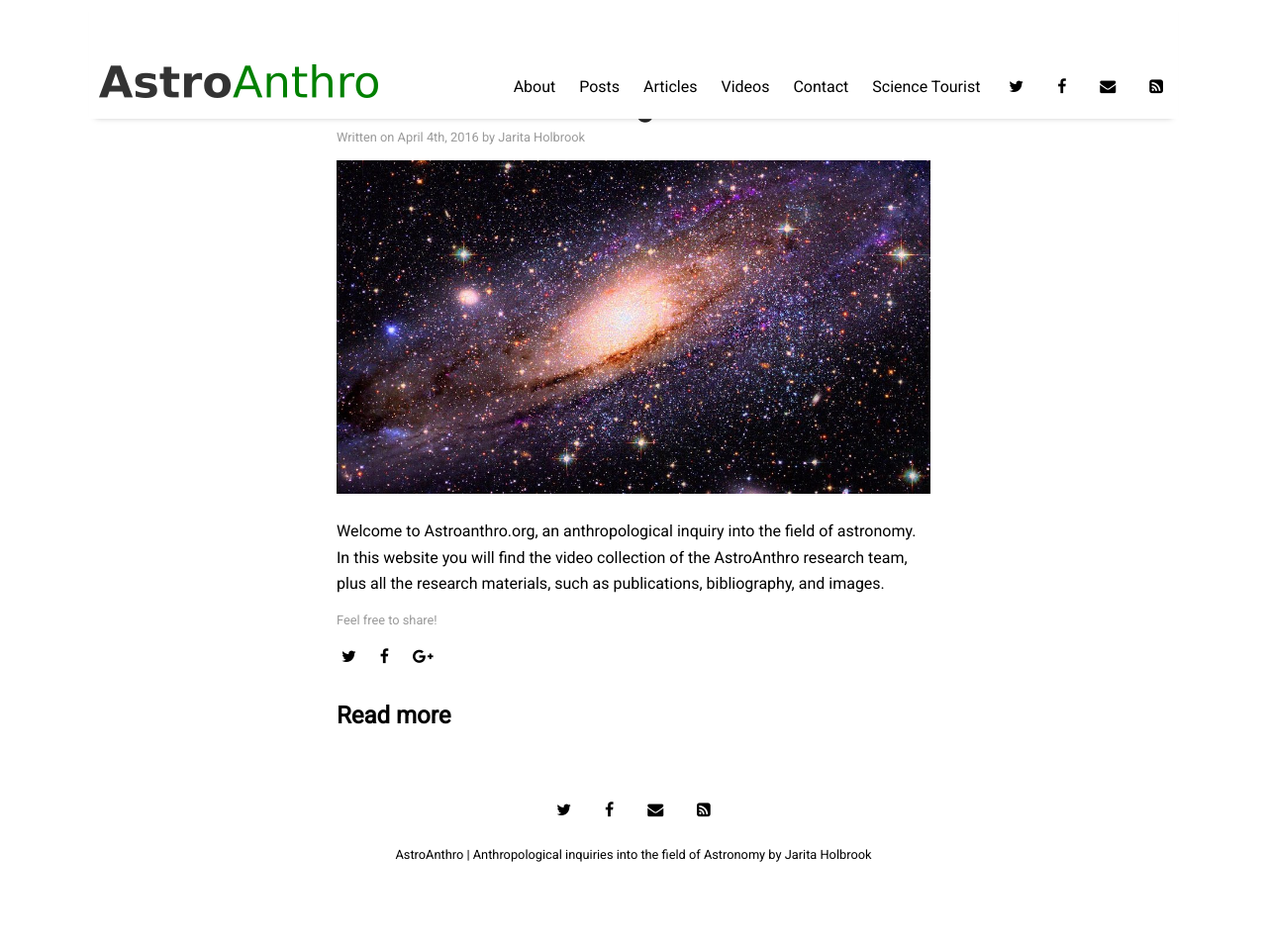
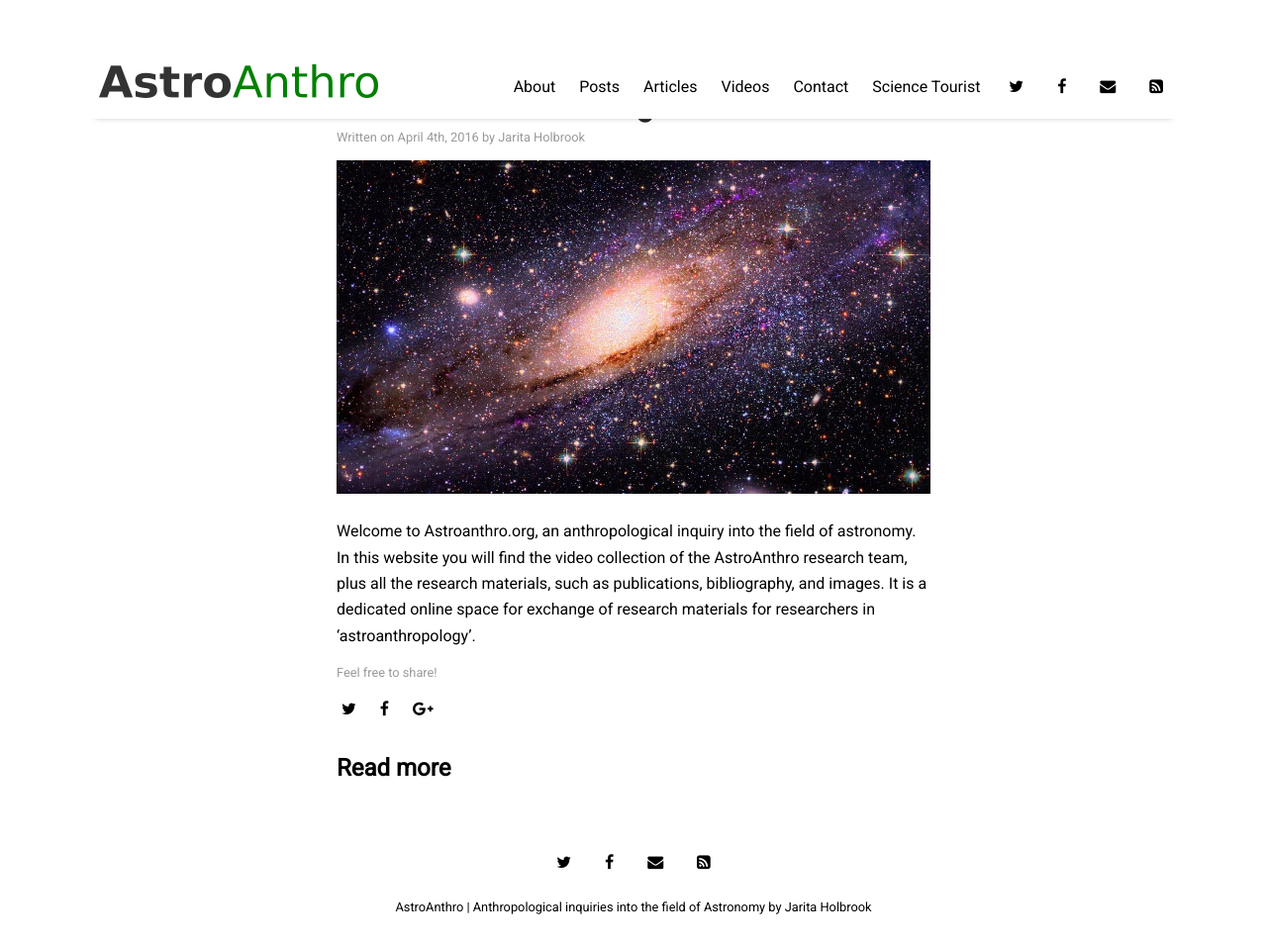
Before and after one commit to romeeld/AstroAnthro, a Jekyll site: the page built from _posts/2016-04-04-about-astroanthro.md, in a window 1280 px wide and 955 px high. Shown: the whole window at 99% size. Built offline with Jekyll 4.4.1, drawn with Linux system fonts in a browser that asks for light colours; nearby versions of some CDN libraries.

Commit message:
Update 2016-04-04-about-astroanthro.md

```diff
--- a/_posts/2016-04-04-about-astroanthro.md
+++ b/_posts/2016-04-04-about-astroanthro.md
@@ -7,4 +7,4 @@ tags: [about]
 image: hubble-img.jpg
 ---
 
-Welcome to Astroanthro.org, an anthropological inquiry into the field of astronomy. In this website you will find the video collection of the AstroAnthro research team, plus all the research materials, such as publications, bibliography, and images.
+Welcome to Astroanthro.org, an anthropological inquiry into the field of astronomy. In this website you will find the video collection of the AstroAnthro research team, plus all the research materials, such as publications, bibliography, and images. It is a dedicated online space for exchange of research materials for researchers in 'astroanthropology'.
```
